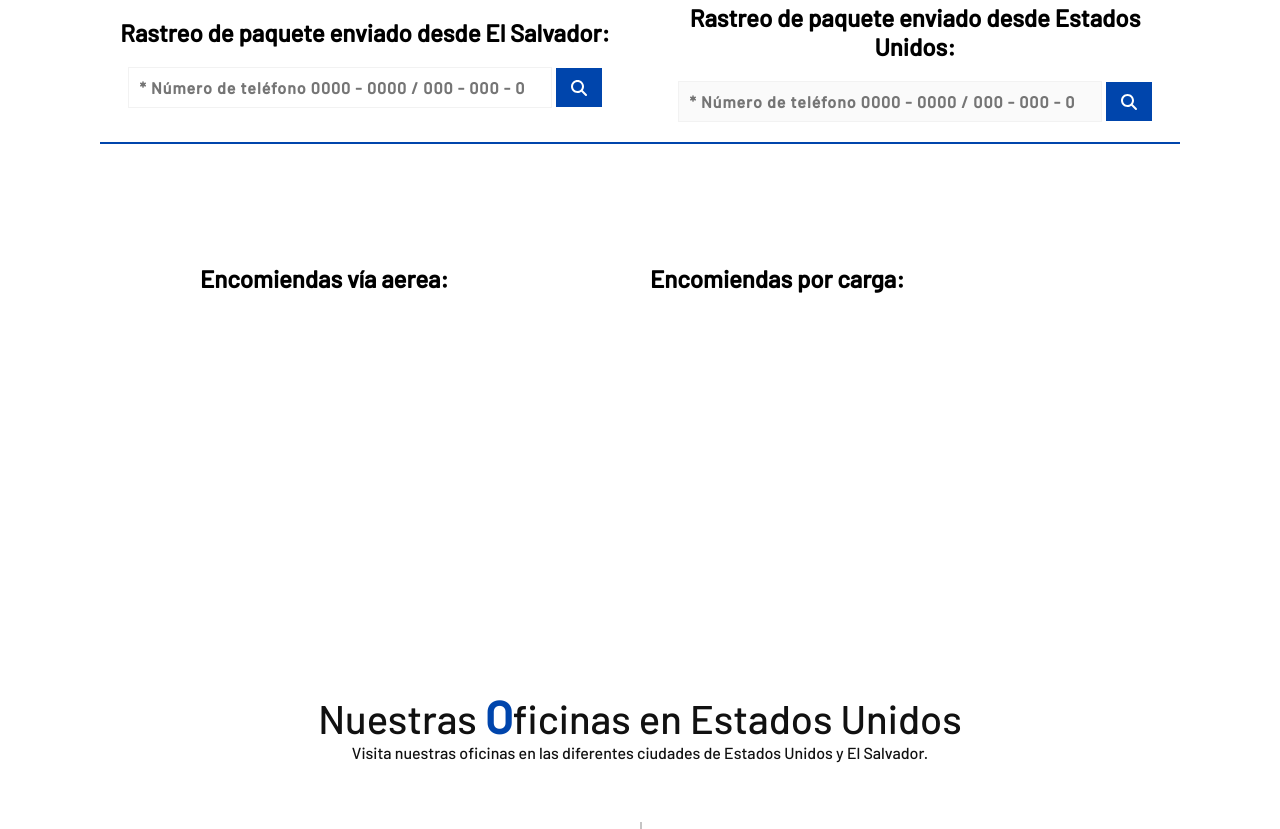
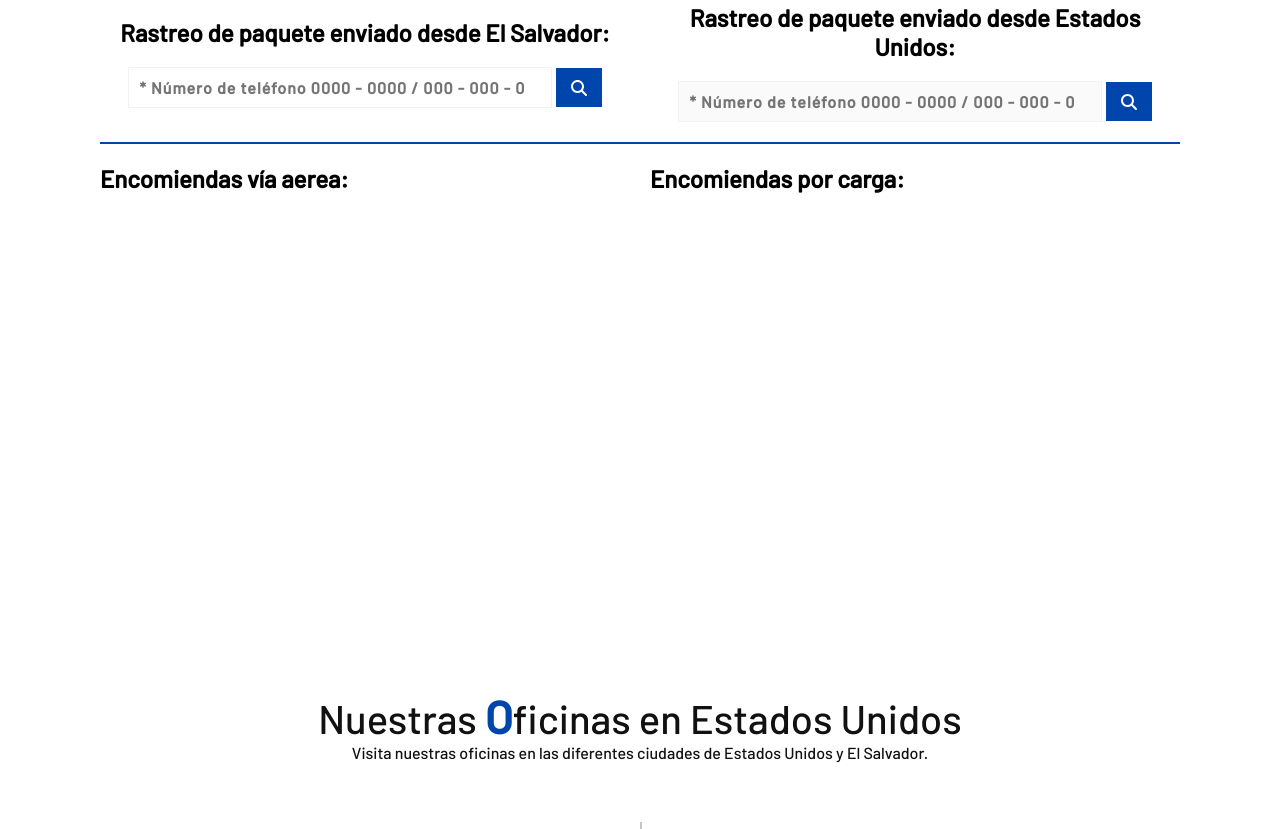
Before and after one commit to gssv19/new_wesex, a plain HTML site: page index.html in a window 1280 px wide. Shown: the part 2456-3285 px from the top of the page. Drawn offline with Linux system fonts and the light colour scheme.

Commit message:
Actualización 10-08-2024 #1.3

```diff
--- a/index.html
+++ b/index.html
@@ -247,7 +247,7 @@
                     </form>
                 </div>
                 <hr class="tracking_hr">
-                <section class="box_content_tracking">
+                <div class="box_content_tracking">
                     <h2>Encomiendas vía aerea:</h2>
                     <h2 id="titulo_encomiendas_carga">Encomiendas por carga:</h2>
                     <section class="timeline-section" id="box_tracking_aereo">
@@ -257,7 +257,7 @@
                     <section class="timeline-section" id="box_tracking_carga">
                         <!-- Aqui se muestran los resultados del tracking de las encomiendas enviadas con los viajeros -->
                     </section>
-                </section>
+                </div>
             </div>
         </section>
 
```
